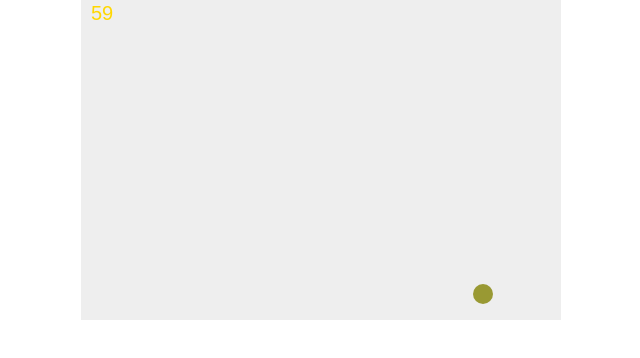
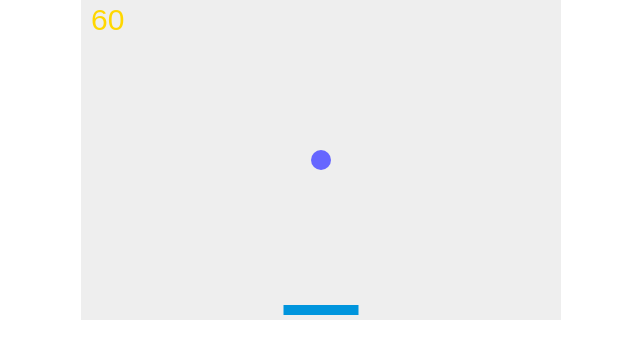
Before and after one commit to Eqls/breakout, a website: page index.html in a window 1280 px wide. Shown: the whole page, without its empty margins (319-959 px from the left). Drawn offline with Linux system fonts and the light colour scheme.

Commit message:
Added paddle /w movement && gameover reset

```diff
--- /dev/null
+++ b/game.js
@@ -0,0 +1,143 @@
+const GAME_FPS = 60
+const BALL_RADIUS = 10
+const PADDLE_HEIGHT = 10
+const PADDLE_WIDTH = 75
+
+let canvas = document.getElementById('gameCanvas')
+// canvas.width = window.innerWidth
+// canvas.height = window.innerHeight
+let ctx = canvas.getContext('2d')
+let timer = Date.now()
+let fps = 0
+let displayFps = 0
+let x = canvas.width / 2
+let y = canvas.height / 2
+let direction = [1, -1]
+let dx = 2 * direction[Math.floor(Math.random() * direction.length)]
+let dy = 4 * direction[Math.floor(Math.random() * direction.length)]
+console.log(`${dx} ${dy}`)
+let paddleX = (canvas.width - PADDLE_WIDTH) / 2
+let rightPressed = false
+let leftPressed = false
+let ballColor = '#6666FF'
+let isGameOver = false
+
+/**
+ * Event listeners to handle paddle movement
+ */
+document.addEventListener('keydown', keyDownHandler, false)
+document.addEventListener('keyup', keyUpHandler, false)
+
+function resetGame() {
+  x = canvas.width / 2
+  y = canvas.height / 2
+  dx = 2 * direction[Math.floor(Math.random() * direction.length)]
+  dy = 4 * direction[Math.floor(Math.random() * direction.length)]
+  paddleX = (canvas.width - PADDLE_WIDTH) / 2
+  rightPressed = false
+  leftPressed = false
+}
+
+function keyDownHandler(e) {
+  if (isGameOver) isGameOver = false
+  if (e.keyCode == 39) {
+    rightPressed = true
+  } else if (e.keyCode == 37) {
+    leftPressed = true
+  }
+}
+function keyUpHandler(e) {
+  if (e.keyCode == 39) {
+    rightPressed = false
+  } else if (e.keyCode == 37) {
+    leftPressed = false
+  }
+}
+
+function draw() {
+  if (!isGameOver) {
+    ctx.clearRect(0, 0, canvas.width, canvas.height)
+    ajustBallMovingPos()
+    movePaddle()
+    drawPaddle()
+    drawFpsCounter()
+    drawBall()
+    x += dx
+    y += dy
+  }
+}
+
+function gameOver() {
+  isGameOver = true
+  resetGame()
+}
+
+function drawBall() {
+  ctx.beginPath()
+  ctx.arc(x, y, BALL_RADIUS, 0, Math.PI * 2)
+  ctx.fillStyle = ballColor
+  ctx.fill()
+  ctx.closePath()
+}
+
+function drawPaddle() {
+  ctx.beginPath()
+  ctx.rect(
+    paddleX,
+    canvas.height - PADDLE_HEIGHT - 5,
+    PADDLE_WIDTH,
+    PADDLE_HEIGHT
+  )
+  ctx.fillStyle = '#0095DD'
+  ctx.fill()
+  ctx.closePath()
+}
+
+function ajustBallMovingPos() {
+  if (
+    x + dx >= paddleX - PADDLE_WIDTH / 2 &&
+    x + dx <= paddleX + PADDLE_WIDTH / 2 &&
+    y + dy > canvas.width - PADDLE_HEIGHT - 10
+  ) {
+    console.log('impact')
+    dx = -dx
+    dy = -dy
+  }
+  if (y + dy > canvas.height - BALL_RADIUS) {
+    dx = -dx
+    gameOver()
+    return
+  }
+  if (x + dx > canvas.width - BALL_RADIUS || x + dx < BALL_RADIUS) {
+    dx = -dx
+  }
+  if (y + dy > canvas.height - BALL_RADIUS || y + dy < BALL_RADIUS) {
+    dy = -dy
+  }
+}
+
+function movePaddle() {
+  if (rightPressed && paddleX < canvas.width - PADDLE_WIDTH) {
+    paddleX += 14
+  } else if (leftPressed && paddleX > 0) {
+    paddleX -= 14
+  }
+}
+
+function drawFpsCounter() {
+  if (Date.now() - timer < 1000) {
+    fps++
+  } else {
+    timer = Date.now()
+    displayFps = fps
+    fps = 0
+  }
+  ctx.beginPath()
+  ctx.globalCompositeOperation = 'destination-over'
+  ctx.font = '30px Arial'
+  ctx.fillStyle = 'gold'
+  ctx.fillText(displayFps === 0 ? fps : displayFps, 10, 30)
+  ctx.closePath()
+}
+
+setInterval(draw, 1000 / GAME_FPS)
--- a/index.html
+++ b/index.html
@@ -17,6 +17,6 @@
   </head>
   <body>
     <canvas id="gameCanvas" width="480" height="320"></canvas>
-    <script src="./index.js" type="text/javascript"></script>
+    <script src="./game.js" type="text/javascript"></script>
   </body>
 </html>
--- a/index.js
+++ /dev/null
@@ -1,114 +0,0 @@
-const GAME_FPS = 60
-
-let canvas = document.getElementById('gameCanvas')
-let ctx = canvas.getContext('2d')
-let timer = Date.now()
-let fps = 0
-let displayFps = 0
-let x = canvas.width / 2
-let y = canvas.height - 30
-let dx = 1
-let dy = -2
-let ballRadius = 10
-let colorArray = [
-  '#FF6633',
-  '#FFB399',
-  '#FF33FF',
-  '#FFFF99',
-  '#00B3E6',
-  '#E6B333',
-  '#3366E6',
-  '#999966',
-  '#99FF99',
-  '#B34D4D',
-  '#80B300',
-  '#809900',
-  '#E6B3B3',
-  '#6680B3',
-  '#66991A',
-  '#FF99E6',
-  '#CCFF1A',
-  '#FF1A66',
-  '#E6331A',
-  '#33FFCC',
-  '#66994D',
-  '#B366CC',
-  '#4D8000',
-  '#B33300',
-  '#CC80CC',
-  '#66664D',
-  '#991AFF',
-  '#E666FF',
-  '#4DB3FF',
-  '#1AB399',
-  '#E666B3',
-  '#33991A',
-  '#CC9999',
-  '#B3B31A',
-  '#00E680',
-  '#4D8066',
-  '#809980',
-  '#E6FF80',
-  '#1AFF33',
-  '#999933',
-  '#FF3380',
-  '#CCCC00',
-  '#66E64D',
-  '#4D80CC',
-  '#9900B3',
-  '#E64D66',
-  '#4DB380',
-  '#FF4D4D',
-  '#99E6E6',
-  '#6666FF'
-]
-let ballColor =
-  colorArray[Math.floor(Math.random() * Math.floor(colorArray.length - 1))]
-
-function draw() {
-  ctx.clearRect(0, 0, canvas.width, canvas.height)
-  ajustMovingPos()
-  drawFpsCounter()
-  drawBall()
-  x += dx
-  y += dy
-}
-
-function drawBall() {
-  ctx.beginPath()
-  ctx.arc(x, y, ballRadius, 0, Math.PI * 2)
-  ctx.fillStyle = ballColor
-  ctx.fill()
-  ctx.closePath()
-}
-
-function ajustMovingPos() {
-  if (x + dx > canvas.width - ballRadius || x + dx < ballRadius) {
-    dx = -dx
-    ballColor =
-      colorArray[Math.floor(Math.random() * Math.floor(colorArray.length - 1))]
-  }
-  if (y + dy > canvas.height - ballRadius || y + dy < ballRadius) {
-    dy = -dy
-    ballColor =
-      colorArray[Math.floor(Math.random() * Math.floor(colorArray.length - 1))]
-  }
-}
-
-function drawFpsCounter() {
-  if (Date.now() - timer < 1000) {
-    fps++
-  } else {
-    timer = Date.now()
-    displayFps = fps
-    fps = 0
-  }
-  ctx.beginPath()
-  ctx.globalCompositeOperation = 'destination-over'
-  ctx.font = '20px Arial'
-  ctx.fillStyle = 'gold'
-  ctx.fillText(displayFps === 0 ? fps : displayFps, 10, 20)
-  ctx.closePath()
-}
-
-setInterval(draw, 1000 / GAME_FPS)
```
Also changed, not shown: ui.js (added).
